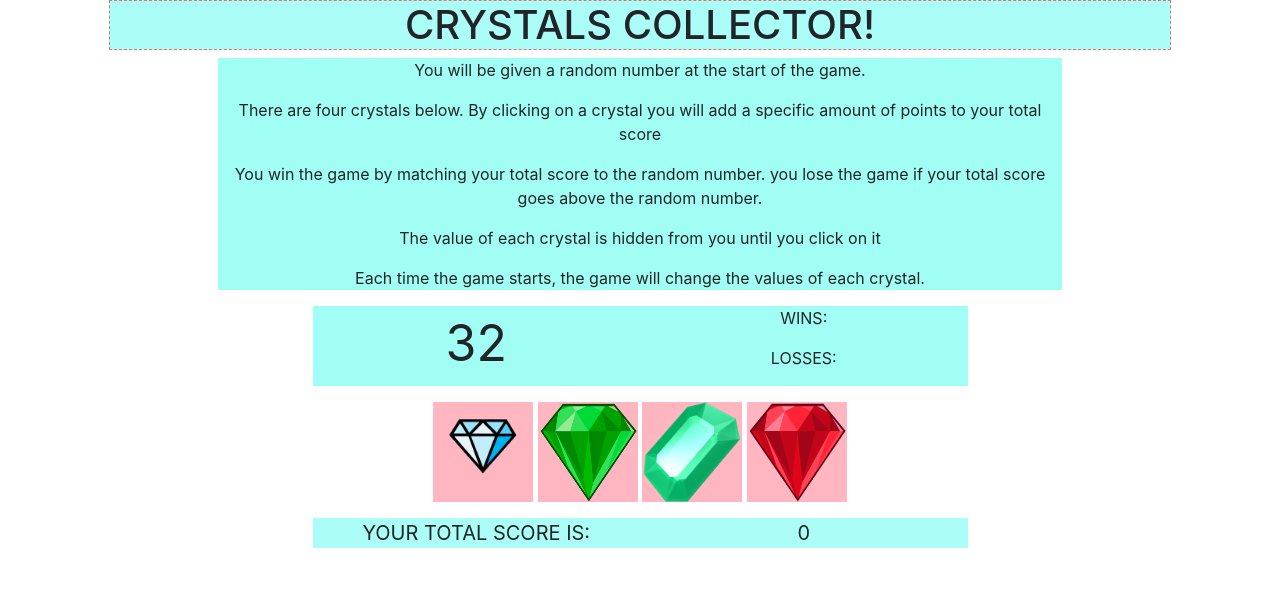
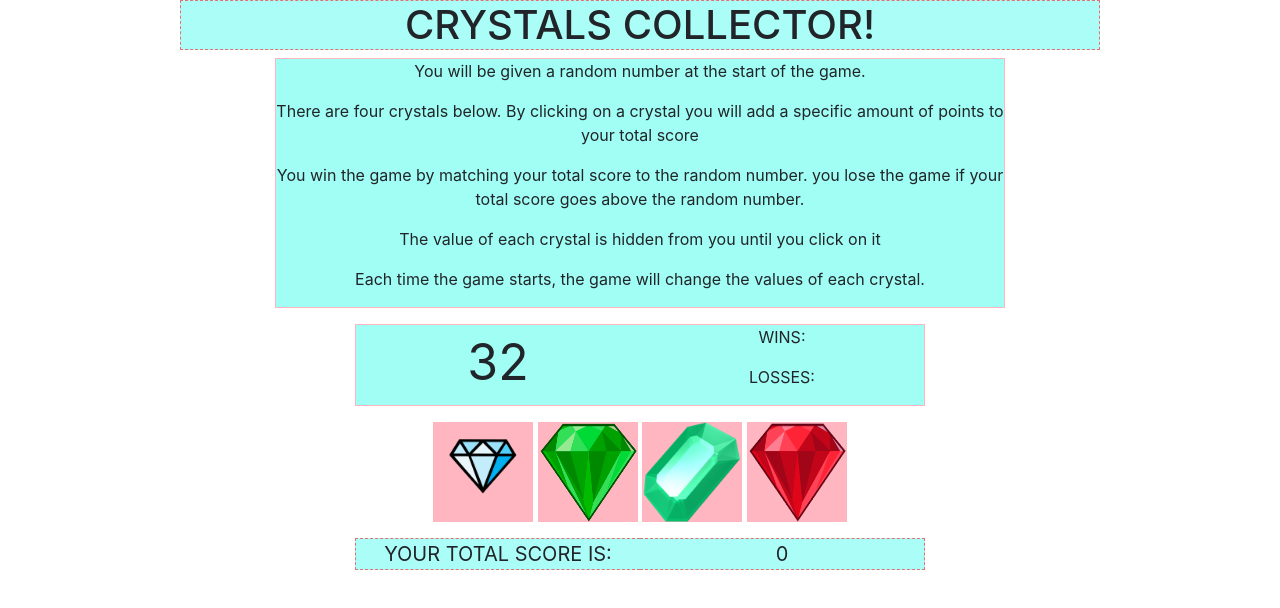
Before and after one commit to alyas94/week-4-game, a plain HTML site: page index.html in a window 1280 px wide. Drawn offline with nearby package versions, Linux system fonts and the light colour scheme.

Commit message:
borders changed

```diff
--- a/assets/css/style.css
+++ b/assets/css/style.css
@@ -1,5 +1,4 @@
 /*STYLE SHEET FOR INDEX.HTML - CRYSTAL GAME*/
-
 h1{
 	background-color: #98fef5cf;
 	border: dashed 0.2px #e27272;
@@ -7,6 +6,8 @@ h1{
 .instructions{
 	text-align: center;
 	background-color: #98fef5eb;
+	border: solid 0.2px lightpink;
+	margin-bottom: 1em;
 }
 .crystalImage{
 	width: 100px;
@@ -17,19 +18,31 @@ h1{
 }
 .win-losses, #randomNumber{
 	background-color: #98fef5eb;
+	border: solid 0.2px lightpink;
+}
+.win-losses{
+	border-left: none;
 }
 #randomNumber{
 	font-size: 50px;
+	border-right: none;
+
 }
 body{
 	text-align: center;
 	background: url("../images/crystal-background.jpg");
 	background-repeat: repeat;
 	background-size: cover;
-}
-.score-line{
-	font-size: 20px;
+
 }
 .score-comment, #totalScore{
 	background-color: #98fef5cf;
+	border: dashed 0.2px #e27272;
+	font-size: 20px;
 }
+.score-comment{
+	border-right: none;
+}
+#totalScore{
+	border-left: none;
+}
--- a/index.html
+++ b/index.html
@@ -9,6 +9,7 @@
 	<link rel="stylesheet" href="assets/css/style.css">
 </head>
 <body>
+	<div class = "container">
 	<div class= "row">
 		<div class = "col-sm-1"></div>
 		<div class = "col-sm-10">
@@ -54,10 +55,11 @@
 		</div>
 	</div>
 
-	<div class = "row score-line">
+	<div class = "row">
 		<div class = "col-sm-3"></div>
 		<div class = "col-sm-3 score-comment">YOUR TOTAL SCORE IS: </div>
 		<div class = "col-sm-3" id = "totalScore"></div>
+	</div>
 	</div>
 
 
```
